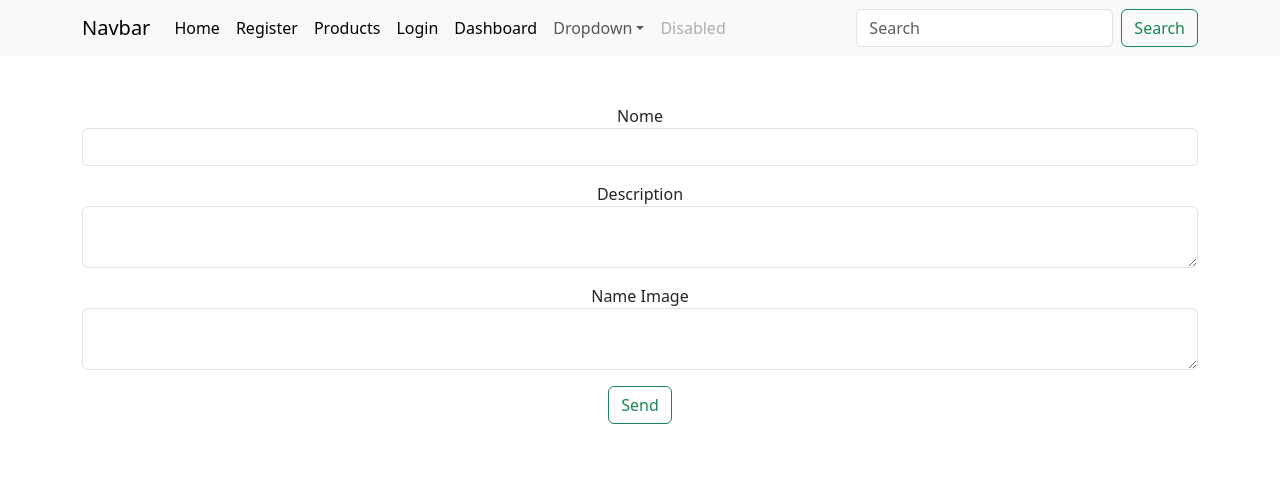
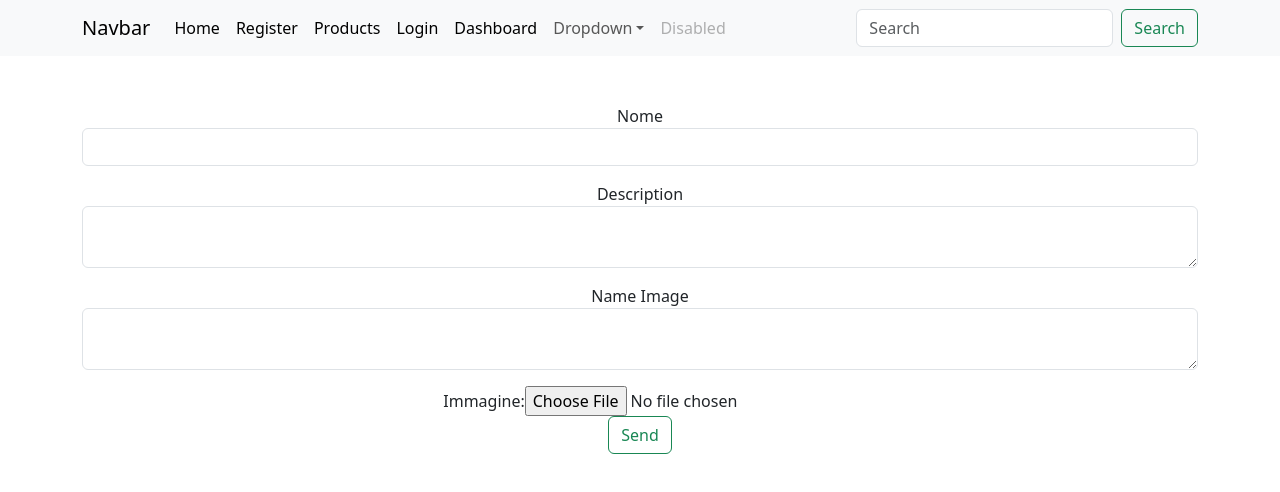
Before and after one commit to fabriziomercurio/react-without, a React (Vite) app: page /product in a window 1280 px wide. Shown: the top 492 px of the page. Built offline with nearby package versions, Linux system fonts and the light colour scheme.

Commit message:
upload image

```diff
--- a/src/components/NewProduct.tsx
+++ b/src/components/NewProduct.tsx
@@ -19,6 +19,7 @@ function NewProduct()
         brand: string;
         code: string;
         weight: number;
+        image:Blob
     } | null;
     details:{
        status:boolean;
@@ -41,28 +42,36 @@ function NewProduct()
    })
 
    const handleInputChange = (e:any) => {
-      const {name, value} = e.target;
+      const {name, value, type, files} = e.target;
       setFormData({
         ...formData,
         data: {
             ...formData.data,
-            [name]: value,
+            [name]: type === "file" ? files[0] : value
         }
     })
     }
 
     const handleSubmit = (e:any) => {
         e.preventDefault();
+
+        const test = new FormData();
+        test.append('name',formData.data?.name ?? '');
+        test.append('description',formData.data?.description ?? '');
+        test.append('multi_name',formData.data?.multi_name ?? '');
+        test.append('image',formData.data?.image ?? '');
+
         fetch('http://localhost:8080/api/product', {
         method: 'POST',
-        headers: {
-            'Content-Type': 'application/json'
-        },
-        body: JSON.stringify({
-            name: formData.data?.name,
-            description: formData.data?.description,
-            multi_name: formData.data?.multi_name
-        })
+        // headers: {
+        //     'Content-Type': 'multipart/form-data'
+        // },
+        // body: JSON.stringify({
+        //     name: formData.data?.name,
+        //     description: formData.data?.description,
+        //     multi_name: formData.data?.multi_name
+        // })
+        body:test
         })
         .then(response => {return response.json();} )
         .then(result => {
@@ -76,7 +85,7 @@ function NewProduct()
              }
          })
         .catch(error => {
-           console.error('Errore nella richiesta:', error.message);
+            console.error('Errore nella richiesta:', error.message);
         });
     }
 
@@ -94,7 +103,7 @@ function NewProduct()
             </div>
             )}
 
-            <form onSubmit={handleSubmit}>
+            <form onSubmit={handleSubmit} encType="multipart/form-data">
                 <label>Nome</label>
                 <input className={`form-control ${validation.name ? 'is-invalid' : ''} mb-3`} type="text" name="name" value={formData.data?.name} onChange={handleInputChange} />
                  {validation.name && (
@@ -116,6 +125,13 @@ function NewProduct()
                     {validation.multi_name}
                     </div>
                  )}
+
+                 <div>
+                <label>Immagine:</label>
+                <input type="file" name="image" onChange={handleInputChange} />
+
+
+            </div>
                 <button className="btn btn-outline-success">Send</button>
             </form>
          </div>
--- a/src/components/Register.tsx
+++ b/src/components/Register.tsx
@@ -12,9 +12,11 @@ function Register()
        city:string,
        age:string
     }
+
     const [formData, setFormData] = useState<Partial<Register>>({});
     const [message,setMessage] = useState<string>();
     const [success,setSuccess] = useState<boolean>(false);
+    const [validation, setValidation] = useState<Partial<Register>>({})
 
     function handleInputChange(e:any)
     {
@@ -50,23 +52,25 @@ function Register()
             if (result.success) {
                 setMessage(result.message);
                 setSuccess(true);
+                setValidation({})
+            }else{
+                setValidation(result)
+                console.log(validation)
             }
          })
         .catch(error => {
-        console.error('Errore nella richiesta:', error.message);
+           console.error('Errore nella richiesta:', error.message);
         });
-
     }
     return(
         <>
         <Navbar />
         <h3 className="mt-3">Register</h3>
-
         {success &&(
             <div className="container">
             <div className="alert alert-success alert-dismissible fade show" role="alert">
                 {message}
-                <button type="button" className="btn-close" data-bs-dismiss="alert" aria-label="Close" />
+                <button type="button" className="btn-close" data-bs-dismiss="alert" aria-label="Close" onClick={() => setSuccess(false)} />
             </div>
             </div>
         )}
@@ -75,19 +79,31 @@ function Register()
          <form onSubmit={submitForm}>
             <div className="mb-3">
                 <label htmlFor="exampleFormControlInput1" className="form-label">FirstName</label>
-                <input type="text" name="firstname" className="form-control" id="exampleFormControlInput1" onChange={handleInputChange} />
+                <input type="text" name="firstname" className={`form-control ${validation.firstname ? 'is-invalid' : ''} mb-3`} id="exampleFormControlInput1" onChange={handleInputChange} />
+                <div className="invalid-feedback mb-3">
+                    {validation.firstname}
+                </div>
             </div>
             <div className="mb-3">
                 <label htmlFor="exampleFormControlInput1" className="form-label">LastName</label>
-                <input type="text" name="lastname" className="form-control" id="exampleFormControlInput1" onChange={handleInputChange} />
+                <input type="text" name="lastname" className={`form-control ${validation.lastname ? 'is-invalid' : ''} mb-3`} id="exampleFormControlInput1" onChange={handleInputChange} />
+                <div className="invalid-feedback mb-3">
+                    {validation.lastname}
+                </div>
             </div>
             <div className="mb-3">
                 <label htmlFor="exampleFormControlInput1" className="form-label">Email address</label>
-                <input type="email" name="email" className="form-control" id="exampleFormControlInput1" onChange={handleInputChange} />
+                <input type="email" name="email" className={`form-control ${validation.email ? 'is-invalid' : ''} mb-3`} id="exampleFormControlInput1" onChange={handleInputChange} />
+                <div className="invalid-feedback mb-3">
+                    {validation.email}
+                </div>
             </div>
             <div className="mb-3">
                 <label htmlFor="exampleFormControlInput1" className="form-label">Password</label>
-                <input type="password" name="password" className="form-control" id="exampleFormControlInput1" onChange={handleInputChange} />
+                <input type="password" name="password" className={`form-control ${validation.password ? 'is-invalid' : ''} mb-3`} id="exampleFormControlInput1" onChange={handleInputChange} />
+                <div className="invalid-feedback mb-3">
+                    {validation.password}
+                </div>
             </div>
             <div className="mb-3">
                 <label htmlFor="exampleFormControlInput1" className="form-label">Age</label>
```
